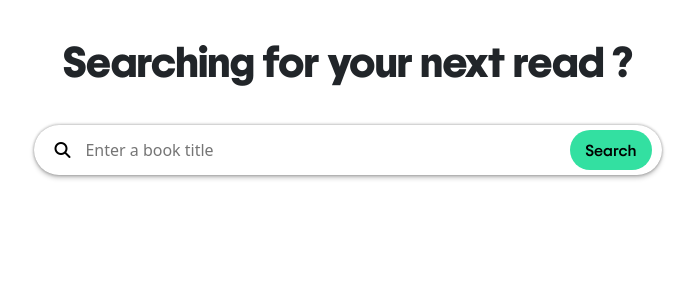
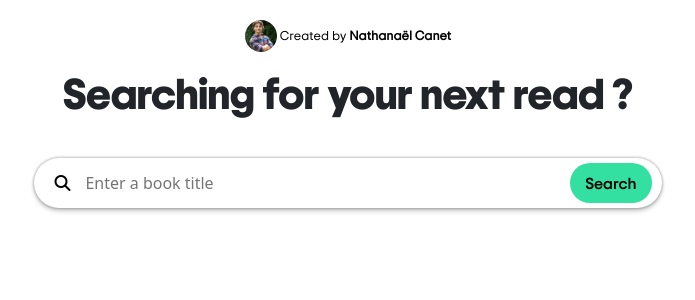
Before and after one commit to NathanaelCanet/Nate-s-Library, a Flask app: page / in a window 1280 px wide. Shown: the part 76-376 px from the top of the page, without its empty margins (292-987 px from the left). Run offline with Flask 3, Linux system fonts and the light colour scheme; parts of the project's set-up code (start-up, migrations or seed data) failed here and were passed over.

Commit message:
Create by html + css

```diff
--- a/app/static/css/style.css
+++ b/app/static/css/style.css
@@ -56,6 +56,40 @@ body{
 
 }
 
+.style-container-created-by{
+    display: flex;
+    justify-content: center;
+    align-items: center;
+    width : 100%;
+    margin-bottom : 10px;
+}
+
+.style-created-by{
+    font-family: TripSans-Regular;
+    font-size: 0.8em;
+    color: #000000;
+}
+
+#style-name{
+    margin:0px
+}
+
+.style-litteraly-me{
+    border-radius: 50px;
+    width : 2em;
+}
+#style-created-by-text{
+    margin-bottom : 0px;
+}
+#style-name{
+    text-decoration: none;
+    font-weight: bold;
+}
+
+.style-created-by-link{
+    text-decoration: none;
+    color: #000000;
+}
 
 /* ===========================
    3. Accueil Title Styles
@@ -68,10 +102,15 @@ body{
 
 .style-container-accueil-title{
     display: flex;
+    flex-direction: column;
     justify-content: center;
     align-items: center;
     width : 100%;
-    margin: 30px 0px 15px 0px;
+    margin: 20px 0px 15px 0px;
+}
+
+.style-container-created-by{
+    display: flex;
 }
 /* ===========================
    4. Accueil Styles
--- a/app/templates/accueil.html
+++ b/app/templates/accueil.html
@@ -2,14 +2,23 @@
 {% block content %}
 <div class="accueil">
     <div class="style-container-accueil-title">
+        <div class="style-container-created-by">
+            <a href="https://www.linkedin.com/in/nathanaël-canet" target="_blank" rel="noopener noreferrer"><img
+                    class="style-litteraly-me" src="/static/images/created-by/litteraly-me.png" alt="Litteraly Me"></a>
+            <p class="style-created-by" id="style-created-by-text">&nbsp;Created by&nbsp;</p>
+            <a class="style-created-by-link" href="https://www.linkedin.com/in/nathanaël-canet" target="_blank" rel="noopener noreferrer">
+                <p class="style-created-by" id="style-name">Nathanaël Canet</p>
+            </a>
+        </div>
         <p class="style-accueil-title">Searching for your next read ?</p>
     </div>
     <div class="style-form-search">
 
         <form class="form-inline" action="{{ url_for('books_search') }}" method="GET">
-            <button class="style-button-search" id="style-icon-search" type="submit"><i class="fa-solid fa-magnifying-glass"></i></button>
-            <input class="style-form-input" type="search" id="book-search" name="search" placeholder="Enter a book title" required
-                aria-label="Search" autocomplete="off">
+            <button class="style-button-search" id="style-icon-search" type="submit"><i
+                    class="fa-solid fa-magnifying-glass"></i></button>
+            <input class="style-form-input" type="search" id="book-search" name="search"
+                placeholder="Enter a book title" required aria-label="Search" autocomplete="off">
             <button class="style-button-search" id="style-word-search" type="submit">Search</button>
         </form>
     </div>
```
Also changed, not shown: app/static/images/created-by/litteraly-me-v2.png (added), app/static/images/created-by/litteraly-me.png (added).
